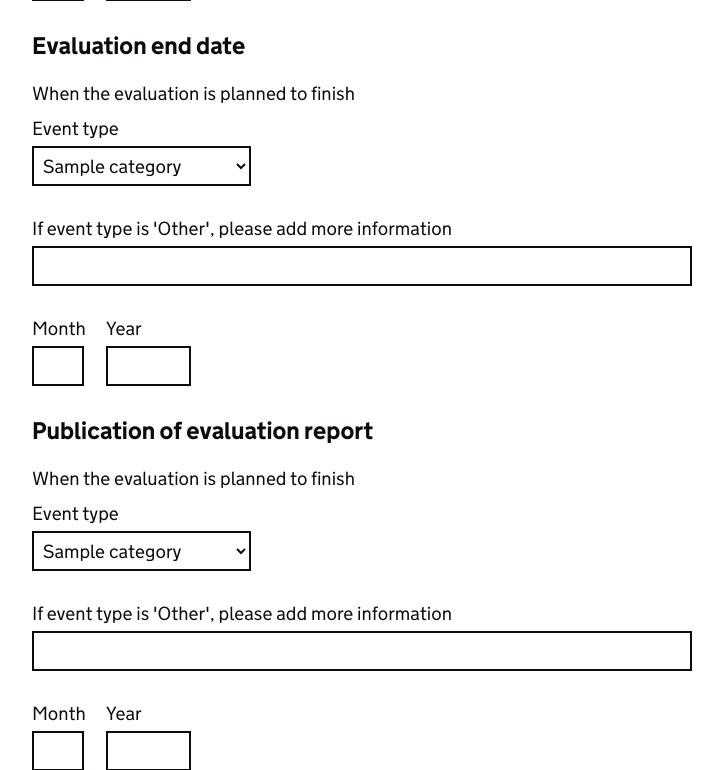
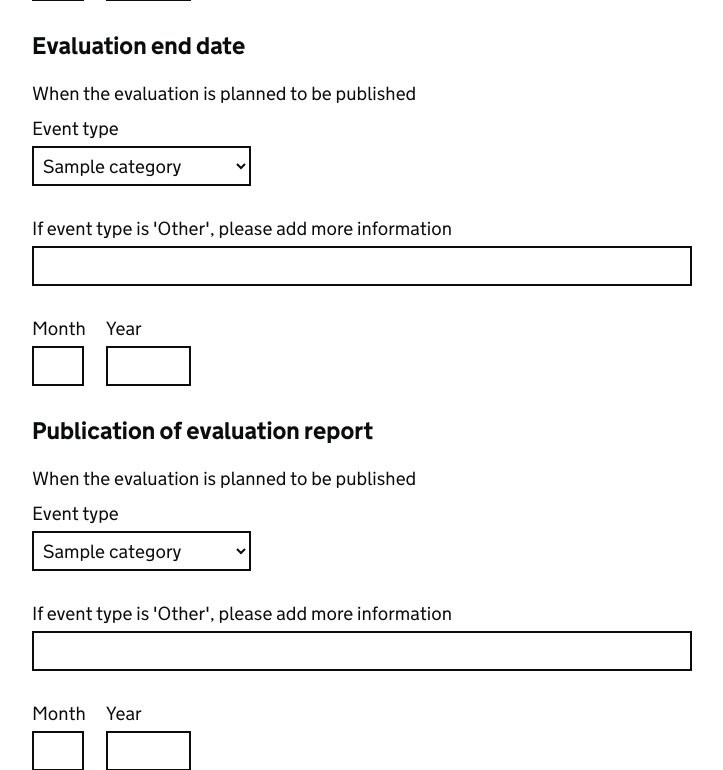
Before and after one commit to i-dot-ai/evaluation-registry, a Python web app: template evaluation_registry/templates/share-form/evaluation-dates.html in a window 1280 px wide. Shown: the part 570-1340 px from the top of the page, without its empty margins (113-836 px from the left). Run offline with Jinja, Linux system fonts and the light colour scheme; the template is opened without the code that fills it: most values are stand-ins (such as "Sample title", 1, 10 or a date in 2020).

Commit message:
update naming conventions

```diff
--- a/evaluation_registry/evaluations/migrations/design_types.csv
+++ b/evaluation_registry/evaluations/migrations/design_types.csv
@@ -3,9 +3,9 @@
 "process", "Process evaluation", null, "false"
 "economic", "Value for money evaluation", null, "false"
 "other", "Other", null, "true"
-"rct", "Randomised controlled trial (RCT)", "impact", "false"
+"rct", "Randomised control trial (RCT)", "impact", "false"
 "quasi_experimental", "Quasi-experimental method", "impact", "false"
-"theory", "Theory-based method", "impact", "false"
+"theory", "Theory-based methods", "impact", "false"
 "generic", "Generic research method", "impact", "false"
 "other_impact", "Other", "impact", "true"
 "individual_process", "Individual interviews", "process", "false"
--- a/evaluation_registry/templates/share-form/evaluation-dates.html
+++ b/evaluation_registry/templates/share-form/evaluation-dates.html
@@ -81,7 +81,7 @@
         '1',
         formset[1],
         evaluation.id,
-        'When the evaluation is planned to finish',
+        'When the evaluation is planned to be published',
         errors[1],
         categories,
         categories.EVALUATION_END
@@ -92,7 +92,7 @@
         '2',
         formset[2],
         evaluation.id,
-        'When the evaluation is planned to finish',
+        'When the evaluation is planned to be published',
         errors[2],
         categories,
         categories.PUBLICATION_FINAL_RESULTS,
```
